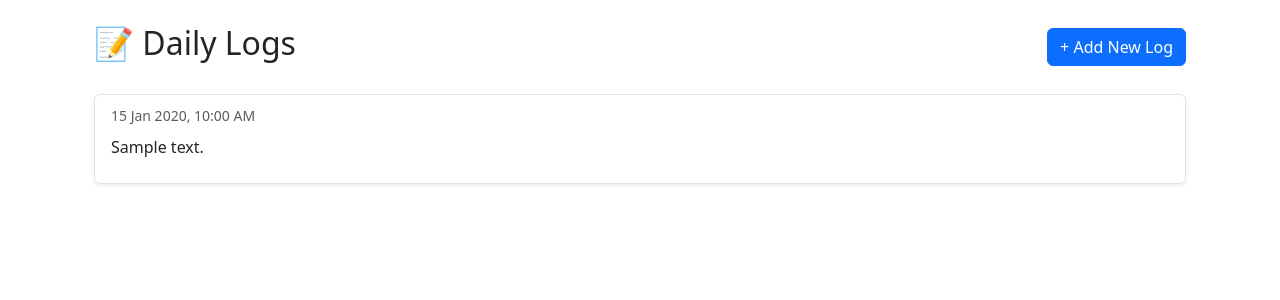
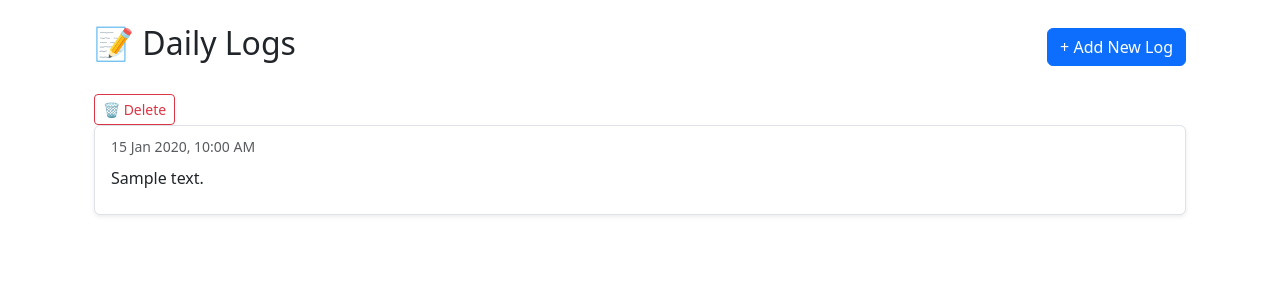
Before and after one commit to RishabhPandey-07/Mindforge-ai, a Django app: template daily_logs/templates/daily_logs/log_list.html in a window 1280 px wide. Shown: the part 56-356 px from the top of the page. Run offline with Django 5.2, Linux system fonts and the light colour scheme; the template is opened without the code that fills it: most values are stand-ins (such as "Sample title", 1, 10 or a date in 2020); data that the repository does not hold is empty.

Commit message:
Add secure delete functionality for daily logs

```diff
--- a/daily_logs/templates/daily_logs/log_list.html
+++ b/daily_logs/templates/daily_logs/log_list.html
@@ -16,6 +16,16 @@
     {% if logs %}
         <div class="list-group">
             {% for log in logs %}
+                <form method="post"
+                    action="{% url 'daily_logs:delete_log' log.id %}"
+                    style="display:inline;">
+                 {% csrf_token %}
+                 <button type="submit"
+                         class="btn btn-sm btn-outline-danger"
+                         onclick="return confirm('Are you sure you want to delete this log?');">
+                     🗑 Delete
+                 </button>
+            </form>
                 <div class="list-group-item mb-3 shadow-sm rounded">
                     <small class="text-muted">
                         {{ log.created_at|date:"d M Y, h:i A" }}
--- a/daily_logs/urls.py
+++ b/daily_logs/urls.py
@@ -4,5 +4,6 @@ app_name = "daily_logs"
 urlpatterns = [
     path("", views.log_list, name="log_list"),
     path("add/", views.add_log, name="add_log"),
+    path("delete/<int:log_id>/", views.delete_log, name="delete_log"),
 
 ]
```
Also changed, not shown: daily_logs/views.py (+10 -0 lines).
